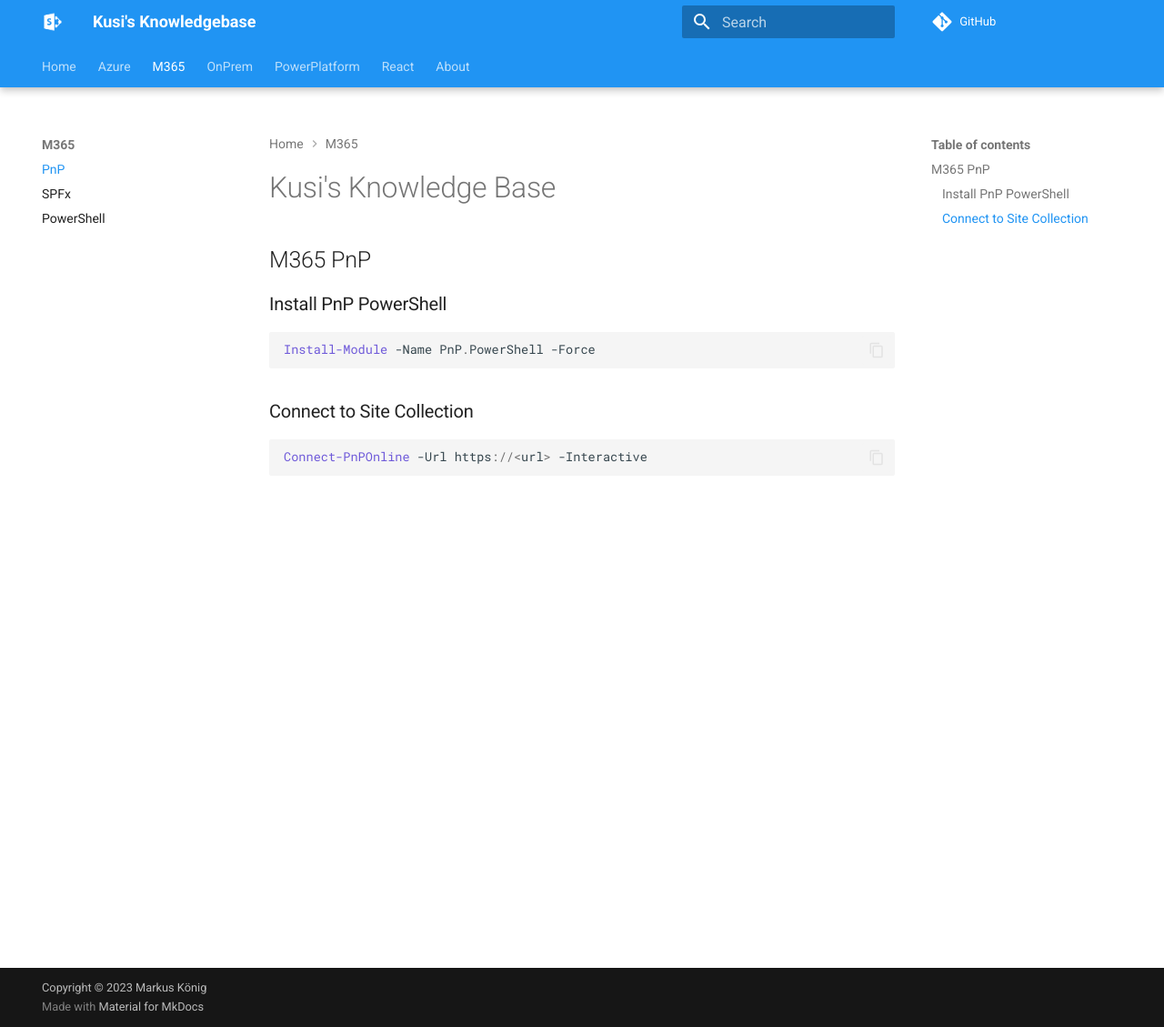
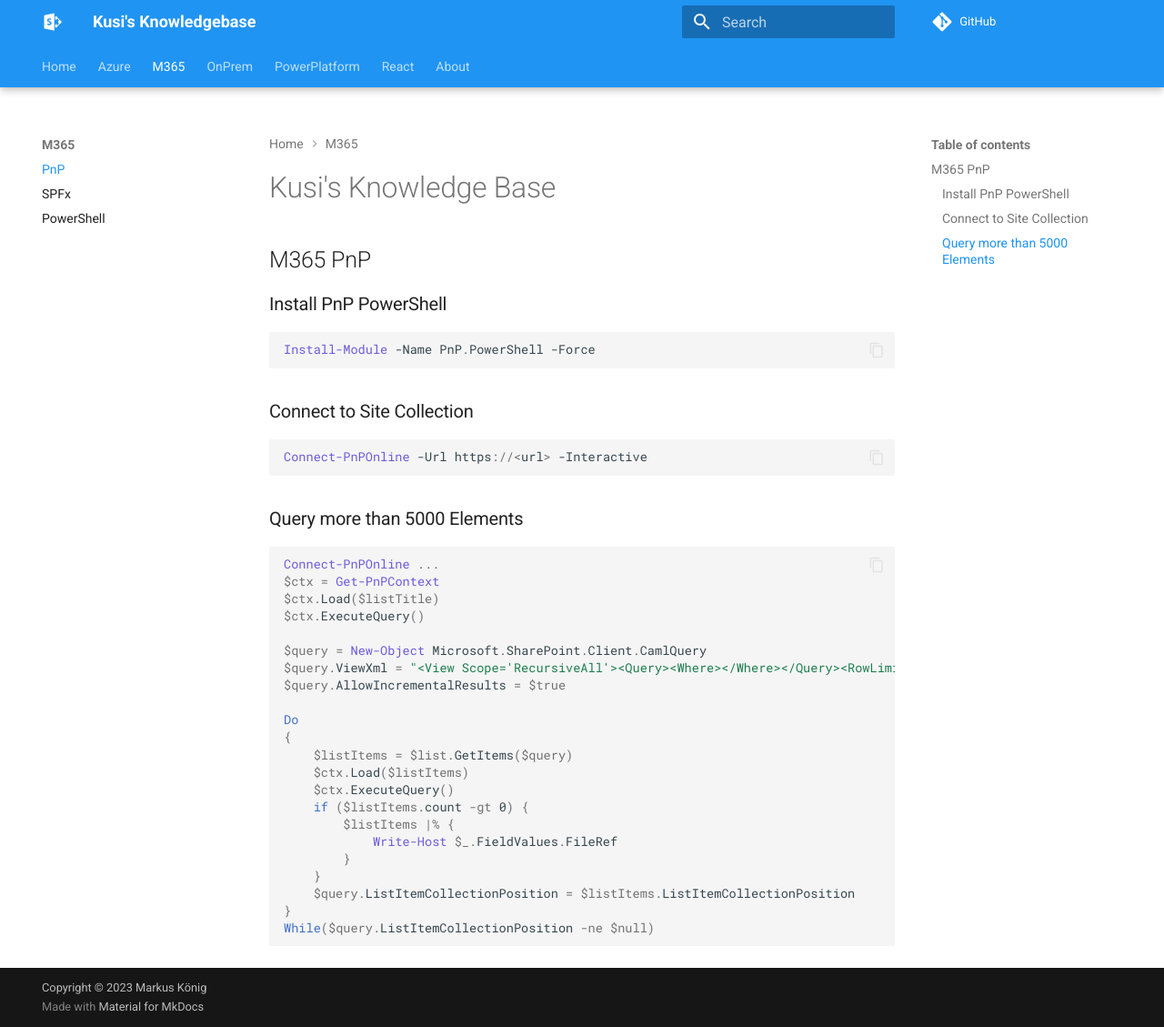
Before and after one commit to Kusi1975/spkb, an MkDocs documentation site: the page built from docs/M365/PnP/index.md, in a window 1280 px wide and 1129 px high. Shown: the whole window at 91% size. Built offline with MkDocs 1.6.1 and Material for MkDocs 9.7.7, drawn with Linux system fonts in a browser that asks for light colours; comment, search, counter and statistics services are not loaded.

Commit message:
Add CAML Query more than 5000 Elements

````diff
--- a/docs/M365/PnP/index.md
+++ b/docs/M365/PnP/index.md
@@ -13,3 +13,30 @@
 ```powershell
 Connect-PnPOnline -Url https://<url> -Interactive
 ```
+
+### Query more than 5000 Elements
+
+```powershell
+Connect-PnPOnline ...
+$ctx = Get-PnPContext
+$ctx.Load($listTitle)
+$ctx.ExecuteQuery()
+
+$query = New-Object Microsoft.SharePoint.Client.CamlQuery
+$query.ViewXml = "<View Scope='RecursiveAll'><Query><Where></Where></Query><RowLimit Paged='TRUE'>500</RowLimit></View>"
+$query.AllowIncrementalResults = $true
+
+Do
+{
+    $listItems = $list.GetItems($query)
+    $ctx.Load($listItems)
+    $ctx.ExecuteQuery()
+    if ($listItems.count -gt 0) {
+        $listItems |% {
+            Write-Host $_.FieldValues.FileRef
+        }
+    }
+    $query.ListItemCollectionPosition = $listItems.ListItemCollectionPosition
+}
+While($query.ListItemCollectionPosition -ne $null)
+```
````
